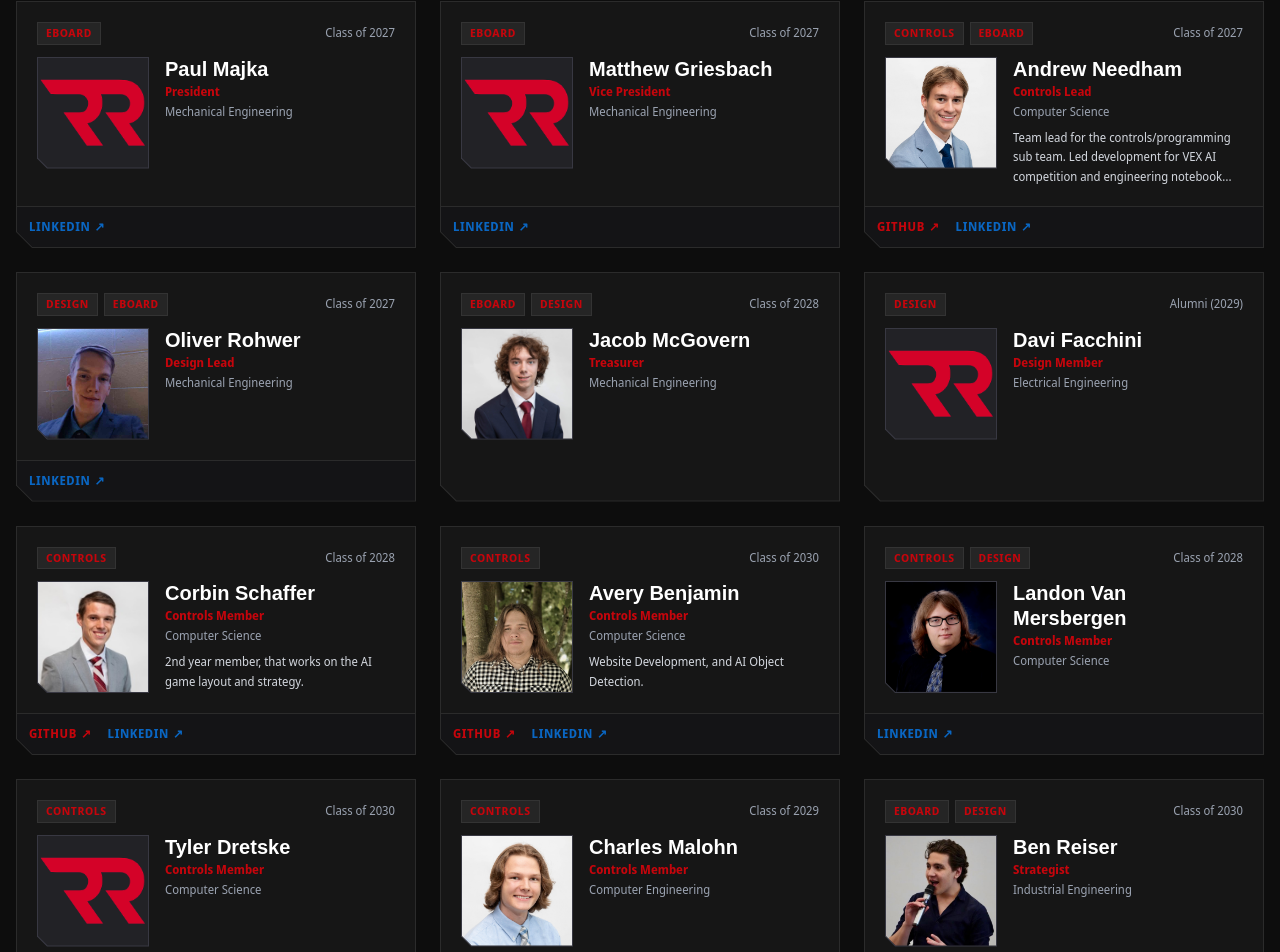
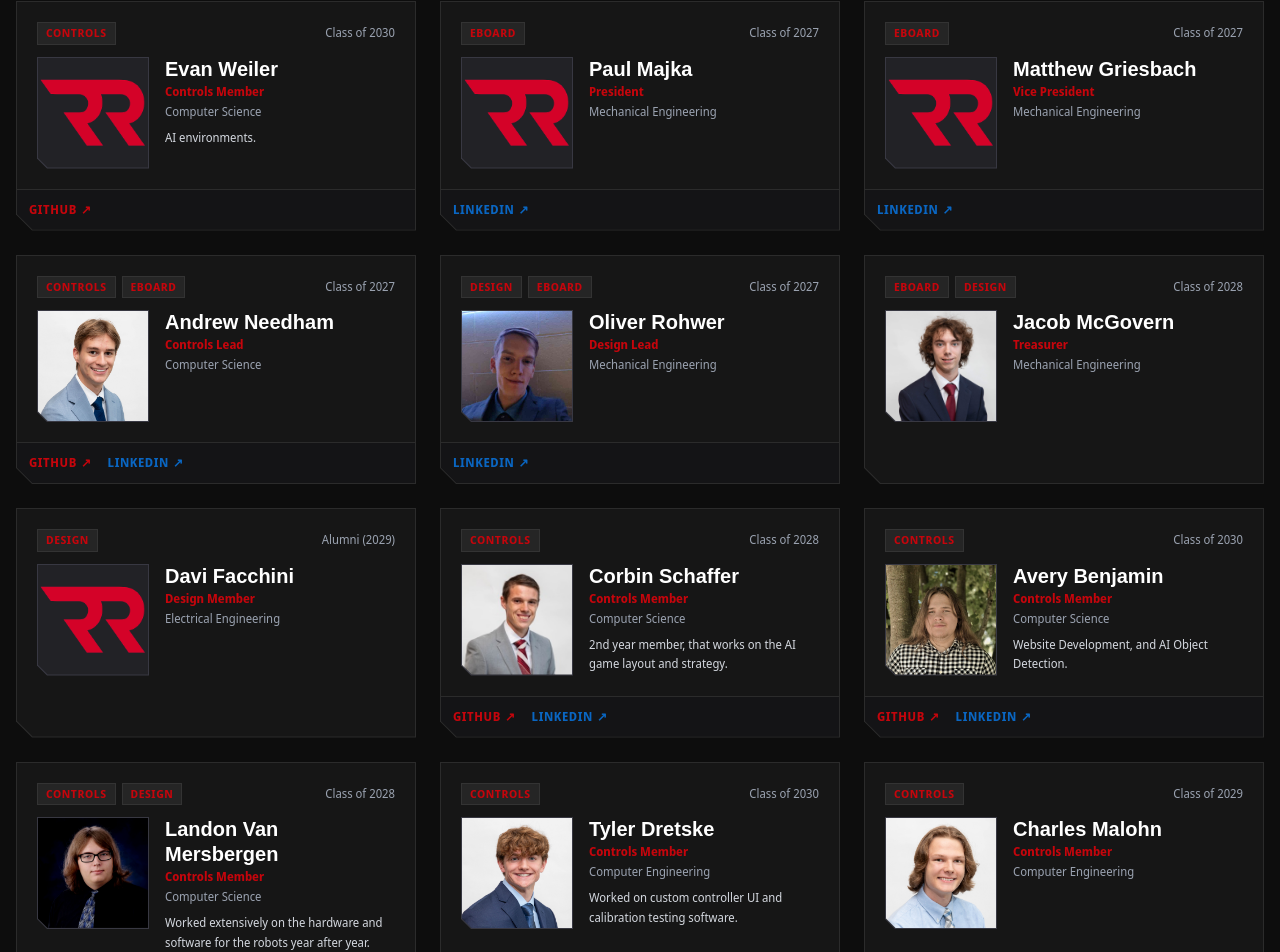
Before and after one commit to msoe-vex/vex-website, a Next.js app: page /members in a window 1280 px wide. Shown: the part 413-1365 px from the top of the page. Built offline with nearby package versions, Linux system fonts and the light colour scheme; a web font is replaced by a local one.

Commit message:
Update app/data/members.ts via Dashboard

```diff
--- a/app/data/members.ts
+++ b/app/data/members.ts
@@ -19,6 +19,18 @@ export interface Member {
 }
 
 export const members: Member[] = [
+{
+        id: "evan-weiler",
+        name: "Evan Weiler",
+        role: "Controls Member",
+        subsystems: ["Controls"],
+        status: "active",
+        gradYear: 2030,
+        major: "Computer Science",
+        image: "/branding/RR_Icon.png",
+        github: "https://github.com/Edubs4444",
+        contributions: "AI environments."
+    },
 {
         id: "paul-majka",
         name: "Paul Majka",
@@ -51,8 +63,7 @@ export const members: Member[] = [
         major: "Computer Science",
         image: "/members/andrew-needham.jpg",
         github: "https://github.com/aneedham0577",
-        linkedin: "https://www.linkedin.com/in/aneedham0577/",
-        contributions: "Team lead for the controls/programming sub team. Led development for VEX AI competition and engineering notebook editor website."
+        linkedin: "https://www.linkedin.com/in/aneedham0577/"
     },
 {
         id: "oliver-rohwer",
@@ -120,7 +131,8 @@ export const members: Member[] = [
         gradYear: 2028,
         major: "Computer Science",
         image: "/members/landon-van-mersbergen.png",
-        linkedin: "https://www.linkedin.com/in/landon-van-mersbergen/"
+        linkedin: "https://www.linkedin.com/in/landon-van-mersbergen/",
+        contributions: "Worked extensively on the hardware and software for the robots year after year. "
     },
 {
         id: "tyler-dretske",
@@ -129,9 +141,11 @@ export const members: Member[] = [
         subsystems: ["Controls"],
         status: "active",
         gradYear: 2030,
-        major: "Computer Science",
-        image: "/branding/RR_Icon.png",
-        linkedin: "https://www.linkedin.com/in/tyler-dretske/"
+        major: "Computer Engineering",
+        image: "/members/tyler-dretske.jpg",
+        github: "https://github.com/dretsket",
+        linkedin: "https://www.linkedin.com/in/tyler-dretske/",
+        contributions: "Worked on custom controller UI and calibration testing software."
     },
 {
         id: "charles-malohn",
@@ -190,7 +204,7 @@ export const members: Member[] = [
         role: "Notebook Manager",
         subsystems: ["Eboard"],
         status: "active",
-        gradYear: 2029,
+        gradYear: 2030,
         major: "Software Engineering",
         image: "/branding/RR_Icon.png",
         linkedin: "https://www.linkedin.com/in/adamerdmann/"
```
